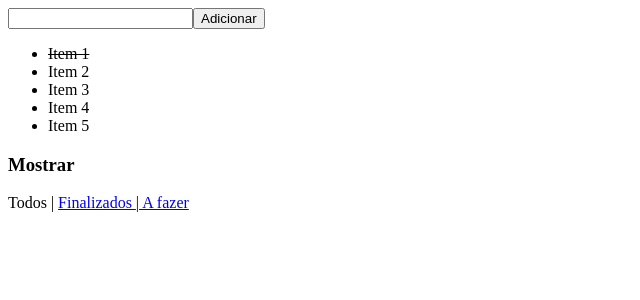
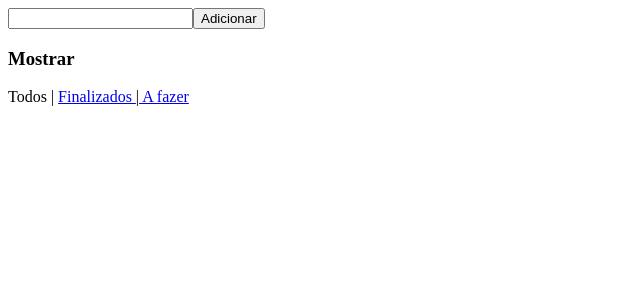
Before and after one commit to jhonatancunha/to-do-list-reactjs, a React (Create React App) app: page / in a window 1280 px wide. Shown: the top 300 px of the page, without its empty margins (0-640 px from the left). Built offline with nearby package versions, Linux system fonts and the light colour scheme.

Commit message:
:construction: Mapping the array to show it

```diff
--- a/src/App.js
+++ b/src/App.js
@@ -12,13 +12,16 @@ const App = ({ todos, handleAddToDo }) => {
       </form>
       {console.log(todos)}
       <ul>
-        <li style={{ textDecoration: 'line-through' }} className="completed">
-          Item 1
-        </li>
-        <li>Item 2</li>
-        <li>Item 3</li>
-        <li>Item 4</li>
-        <li>Item 5</li>
+        {todos.map((item) => (
+          <li
+            key={item.id}
+            style={{
+              textDecorationColor: item.completed ? 'line-through' : 'none',
+            }}
+          >
+            {item.text}
+          </li>
+        ))}
       </ul>
 
       <div>
```
